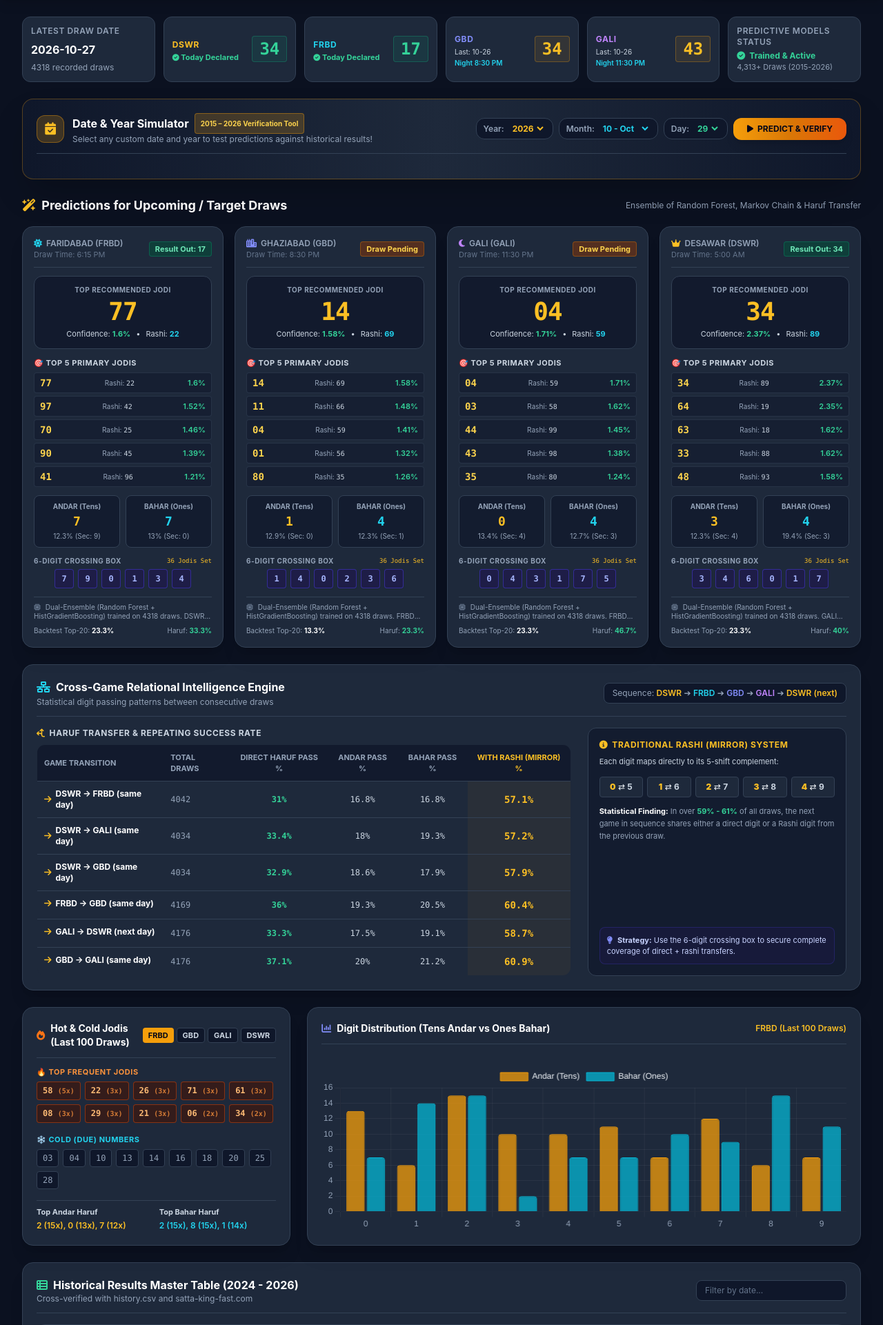
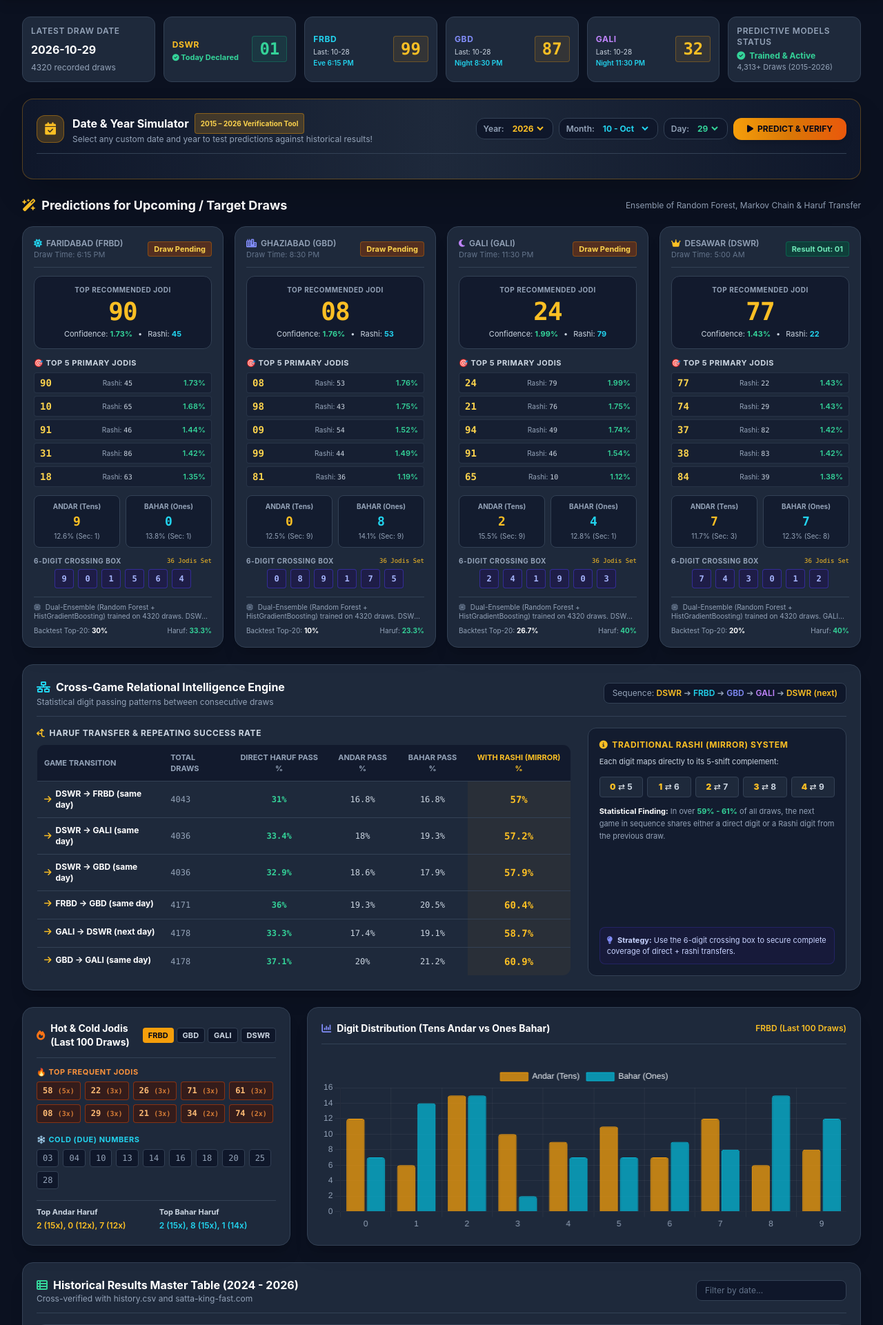
Before and after one commit to gauravsharma79656-web/satta-king, a Flask app: page / in a window 1280 px wide. Shown: the part 73-1994 px from the top of the page at 69% size. Run offline with Flask 3, Linux system fonts and the light colour scheme; data that the repository does not hold is empty; parts of the project's set-up code (start-up, migrations or seed data) failed here and were passed over; some libraries are stand-ins or nearby versions.

Commit message:
Update dataset with Oct 27-29 live results (FRBD 99, GBD 87, GALI 32, DSWR 01) and add null-safety in frontend simulator

```diff
--- a/templates/index.html
+++ b/templates/index.html
@@ -559,10 +559,11 @@
             };
 
             ['DSWR', 'FRBD', 'GBD', 'GALI'].forEach(gameKey => {
+                if (!data.predictions || !data.predictions[gameKey]) return;
                 const p = data.predictions[gameKey];
-                const v = data.verdicts[gameKey];
-                const meta = gameMeta[gameKey];
-                const topJodi = p.top_primary_jodis[0];
+                const v = data.verdicts ? data.verdicts[gameKey] : null;
+                const meta = gameMeta[gameKey] || { name: gameKey, color: 'slate', icon: 'fa-dice', time: '' };
+                const topJodi = (p.top_primary_jodis && p.top_primary_jodis.length > 0) ? p.top_primary_jodis[0] : null;
 
                 let verdictBadges = '';
                 if (v && v.actual && v.actual !== 'XX') {
@@ -786,14 +787,15 @@
             const order = ['FRBD', 'GBD', 'GALI', 'DSWR'];
 
             order.forEach(gameKey => {
+                if (!predictions || !predictions[gameKey]) return;
                 const p = predictions[gameKey];
-                const b = backtests[gameKey] || {};
-                const meta = gameMeta[gameKey];
+                const b = backtests ? (backtests[gameKey] || {}) : {};
+                const meta = gameMeta[gameKey] || { name: gameKey, color: 'slate', icon: 'fa-dice', time: '' };
 
-                const isDeclared = p.current_status.includes('Result Out');
+                const isDeclared = p.current_status && p.current_status.includes('Result Out');
                 const badgeColor = isDeclared ? 'bg-emerald-900/60 text-emerald-300 border-emerald-600/40' : 'bg-amber-900/60 text-amber-300 border-amber-600/40';
 
-                const topJodi = p.top_primary_jodis[0];
+                const topJodi = (p.top_primary_jodis && p.top_primary_jodis.length > 0) ? p.top_primary_jodis[0] : null;
 
                 const cardHtml = `
                     <div class="bg-cardbg border border-bordercolor rounded-2xl p-4 shadow-xl flex flex-col justify-between hover:border-slate-500 transition-all">
```
Also changed, not shown: data/all_games_dataset.csv.
